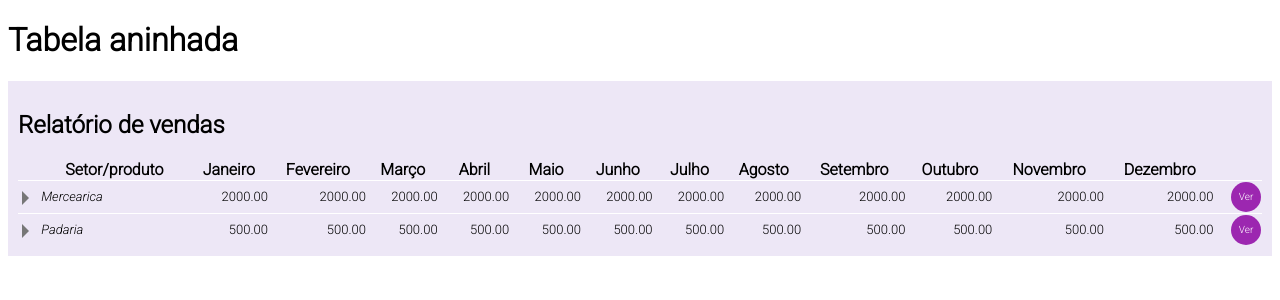
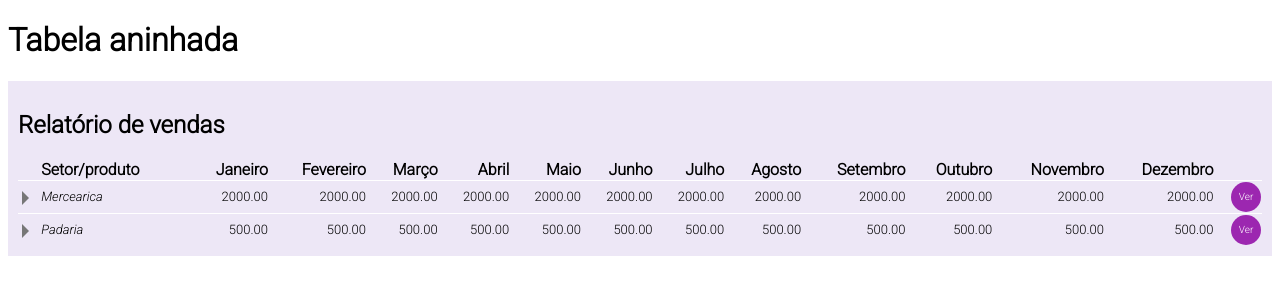
Before and after one commit to Sutil/tabela-aninhada-angular, an Angular app: page / in a window 1280 px wide. Shown: the top 300 px of the page. Built offline with nearby package versions, Linux system fonts and the light colour scheme.

Commit message:
Estilizacao do cabecalho

```diff
--- a/src/app/compoenents/relatorio-de-vendas/relatorio-de-vendas.component.scss
+++ b/src/app/compoenents/relatorio-de-vendas/relatorio-de-vendas.component.scss
@@ -2,6 +2,14 @@
   padding: 10px;
   background-color: #ede7f6;
   width: 100%;
+
+  th.cabecalho-nome {
+    text-align: left;
+  }
+
+  th.cabecalho-valor {
+    text-align: right;
+  }
 
   tr.setor {
     background-color: #ede7f6;
--- a/src/app/compoenents/relatorio-de-vendas/relatorio-de-vendas.component.ts
+++ b/src/app/compoenents/relatorio-de-vendas/relatorio-de-vendas.component.ts
@@ -44,6 +44,7 @@ export class RelatorioDeVendasComponent implements AfterViewInit {
   private montaColunaNome() {
     const coluna: ColunaTabelaAninhada = {
       cabecalho: 'Setor/produto',
+      classeCssCabecalho: 'cabecalho-nome',
       extrairConteudoDaLinha: (linha) => linha.nome,
       classeCss: 'coluna-nome',
     }
@@ -54,6 +55,7 @@ export class RelatorioDeVendasComponent implements AfterViewInit {
     const colunasDeMeses = nomesDosMeses.map((mes, indice) => {
       const coluna: ColunaTabelaAninhada = {
         cabecalho: mes,
+        classeCssCabecalho: 'cabecalho-valor',
         extrairConteudoDaLinha: (linha) => this.vendaNoMes(linha, indice + 1),
         classeCss: 'coluna-valor',
       }
--- a/src/app/compoenents/tabela-aninhada/coluna-tabela-aninhada.ts
+++ b/src/app/compoenents/tabela-aninhada/coluna-tabela-aninhada.ts
@@ -2,6 +2,7 @@ import { TemplateRef } from '@angular/core';
 
 export interface ColunaTabelaAninhada {
   cabecalho: string;
+  classeCssCabecalho?: string;
   extrairConteudoDaLinha: TemplateRef<any> | ((linha:any) => string);
   classeCss?: string;
 }
--- a/src/app/compoenents/tabela-aninhada/tabela-aninhada.component.html
+++ b/src/app/compoenents/tabela-aninhada/tabela-aninhada.component.html
@@ -2,7 +2,7 @@
   <thead>
     <tr>
       <th></th>
-      <th *ngFor="let coluna of colunas">
+      <th *ngFor="let coluna of colunas" class="{{ coluna.classeCssCabecalho }}" >
         {{ coluna.cabecalho }}
       </th>
     </tr>
```
